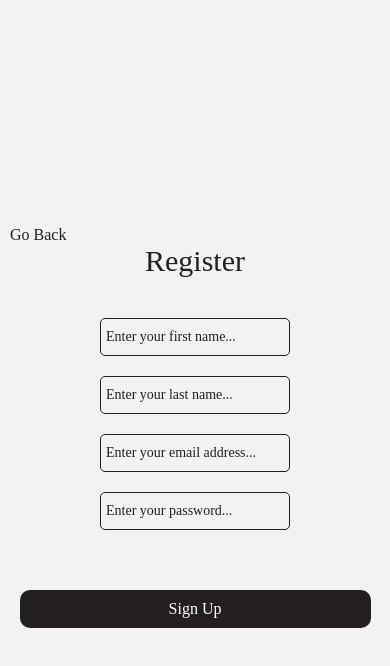
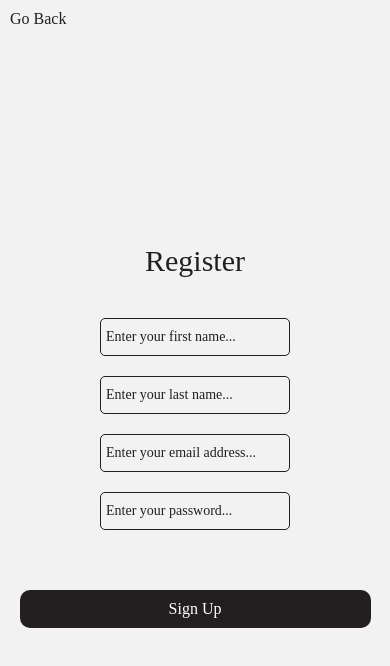
Before and after one commit to TrevorJStrong/Shop-Sync-App, a React Native app in the folder ShopSync/: screen /Register in a window 390 px wide. Shown: the top 666 px of the page. Built offline with nearby package versions, Linux system fonts and the light colour scheme; no server answers; what react-native-actions-sheet would draw is missing.

Commit message:
fix: re-add flex-center to register form so back button is top of screen

```diff
--- a/ShopSync/src/components/Forms/Login.tsx
+++ b/ShopSync/src/components/Forms/Login.tsx
@@ -5,7 +5,7 @@ import { Controller, useForm } from 'react-hook-form';
 
 import CustomInput from '../Shared/Input';
 import CustomButton from '../Shared/Button';
-import { flex_center, margin } from '../../constants';
+import { margin } from '../../constants';
 import Logo from '../Logo';
 import { ViewComponent } from '../Shared/View';
 import { TextComponent } from '../Shared/Text';
--- a/ShopSync/src/components/Forms/Register.tsx
+++ b/ShopSync/src/components/Forms/Register.tsx
@@ -34,7 +34,7 @@ const RegisterForm = ({submit, loading}: Props) => {
   };
 
   return (
-    <>
+    <View style={flex_center}>
       <ViewComponent mb={30}>
         <TextComponent size="3xl" align="center" text="Register" />
       </ViewComponent>
@@ -96,7 +96,7 @@ const RegisterForm = ({submit, loading}: Props) => {
         loading={loading}
         mt={50}
       />
-    </>
+    </View>
   );
 };
 
```
